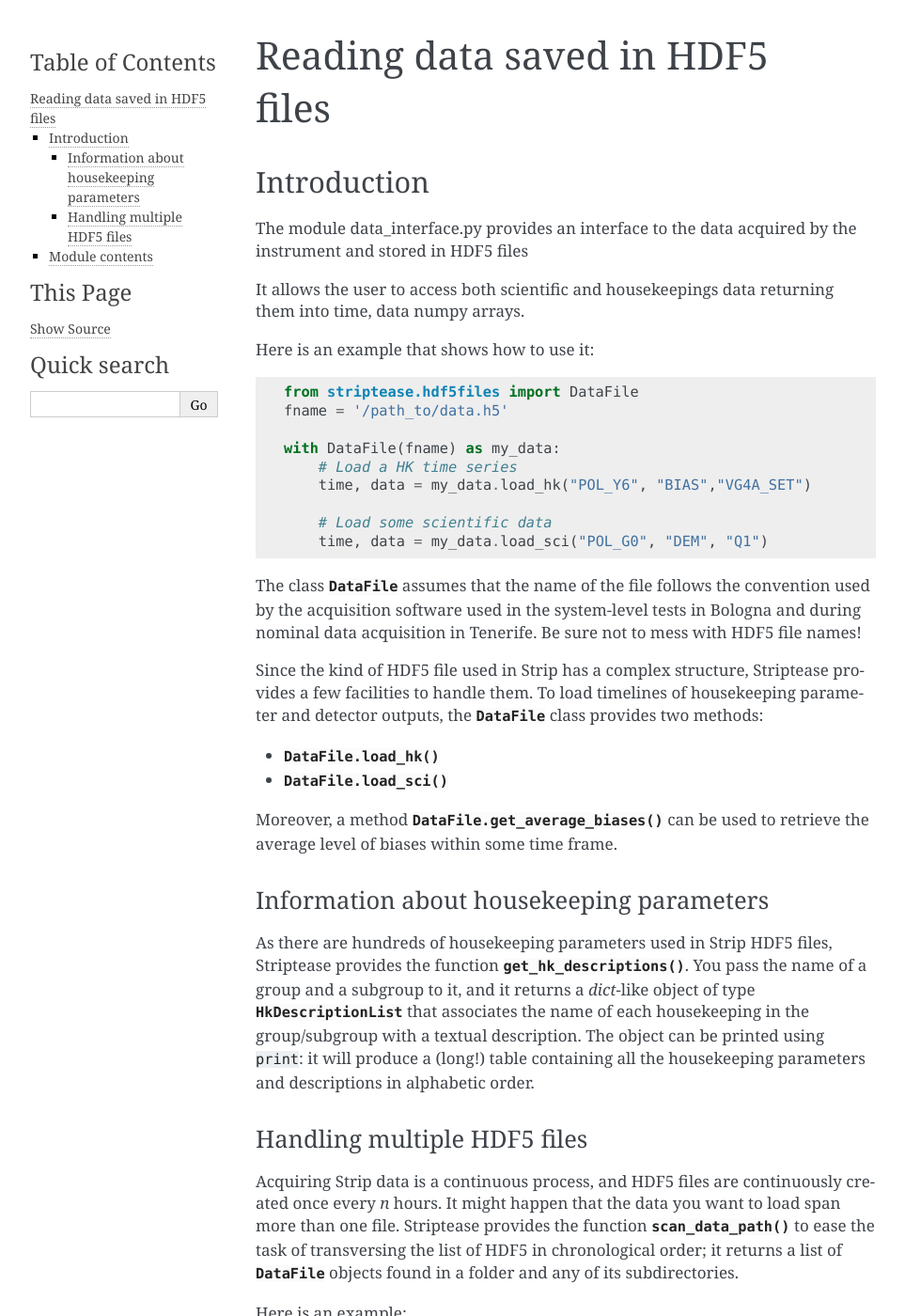
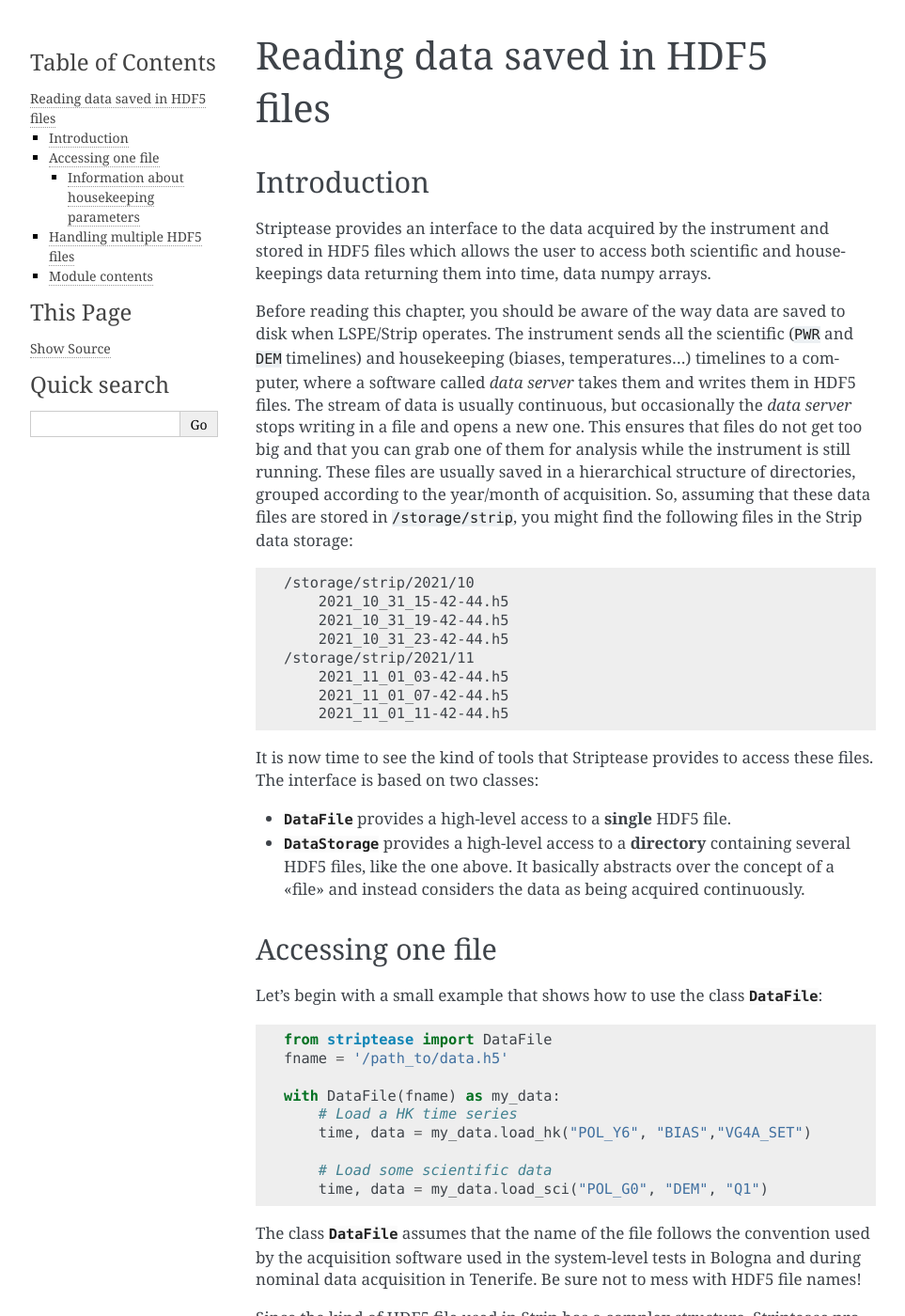
Before and after one commit to lspestrip/striptease, a Sphinx documentation site: the page built from docs/data_interface.rst, in a window 1280 px wide and 1400 px high. Shown: the whole window at 94% size, without its empty margins (148-1111 px from the left). Built offline with Sphinx 7.4.7, drawn with Linux system fonts in a browser that asks for light colours; some of the changed text lies outside the part shown.

Commit message:
Update the documentation

```diff
--- a/docs/data_interface.rst
+++ b/docs/data_interface.rst
@@ -4,15 +4,55 @@
 Introduction
 ------------
 
-The module data_interface.py provides an interface to the data
-acquired by the instrument and stored in HDF5 files
+Striptease provides an interface to the data acquired by the
+instrument and stored in HDF5 files which allows the user to access
+both scientific and housekeepings data returning them into time, data
+numpy arrays.
 
-It allows the user to access both scientific and housekeepings data
-returning them into time, data numpy arrays.
+Before reading this chapter, you should be aware of the way data are
+saved to disk when LSPE/Strip operates. The instrument sends all the
+scientific (``PWR`` and ``DEM`` timelines) and housekeeping (biases,
+temperatures…) timelines to a computer, where a software called *data
+server* takes them and writes them in HDF5 files. The stream of data
+is usually continuous, but occasionally the *data server* stops
+writing in a file and opens a new one. This ensures that files do not
+get too big and that you can grab one of them for analysis while the
+instrument is still running. These files are usually saved in a
+hierarchical structure of directories, grouped according to the
+year/month of acquisition. So, assuming that these data files are
+stored in ``/storage/strip``, you might find the following files in
+the Strip data storage:
 
-Here is an example that shows how to use it::
+.. code-block:: text
 
-    from striptease.hdf5files import DataFile
+  /storage/strip/2021/10
+      2021_10_31_15-42-44.h5
+      2021_10_31_19-42-44.h5
+      2021_10_31_23-42-44.h5
+  /storage/strip/2021/11
+      2021_11_01_03-42-44.h5
+      2021_11_01_07-42-44.h5
+      2021_11_01_11-42-44.h5
+
+It is now time to see the kind of tools that Striptease provides to
+access these files. The interface is based on two classes:
+
+- :class:`.DataFile` provides a high-level access to a **single** HDF5
+  file.
+
+- :class:`.DataStorage` provides a high-level access to a
+  **directory** containing several HDF5 files, like the one above. It
+  basically abstracts over the concept of a «file» and instead
+  considers the data as being acquired continuously.
+
+
+Accessing one file
+------------------
+
+Let's begin with a small example that shows how to use the class
+:class:`.DataFile`::
+
+    from striptease import DataFile
     fname = '/path_to/data.h5'
 
     with DataFile(fname) as my_data:
@@ -50,33 +90,62 @@
 produce a (long!) table containing all the housekeeping parameters and
 descriptions in alphabetic order.
 
+
 Handling multiple HDF5 files
-~~~~~~~~~~~~~~~~~~~~~~~~~~~~
+----------------------------
 
-Acquiring Strip data is a continuous process, and HDF5 files are
-continuously created once every `n` hours. It might happen that the
-data you want to load span more than one file. Striptease provides the
-function :func:`.scan_data_path` to ease the task of transversing the
-list of HDF5 in chronological order; it returns a list of
-:class:`.DataFile` objects found in a folder and any of its
-subdirectories.
+It is often the case that the data you are looking for spans more than
+one HDF5 file. In this case, it is a tedious process to read chunks of
+data from several files and knit them together. Luckly, Striptease
+provides the :class:`.DataStorage` class, which implements a database
+of HDF5 files and provides methods for accessing scientific and
+housekeeping data without bothering of which files should be read.
 
 Here is an example::
 
-  from pathlib import Path
-  from striptease.hdf5files import scan_data_path
+  from striptease import DataStorage
 
-  basepath = Path("/storage/mydata/2020")
-  all_files = scan_data_path(basepath)
+  # This call might take some time if you have never used DataStorage
+  # before, as it needs to build an index of all the files
+  ds = DataStorage("/storage/strip")
 
-  # "all_files" is a list of DataFile objects, sorted in chronological
-  # order
+  # Wow! We are reading one whole day of housekeeping data!
+  times, data = ds.load_hk(
+      mjd_range=(59530.0, 59531.0),
+      group="BIAS",
+      subgroup="POL_R0",
+      par="VG1_HK",
+  )
+
+Note that the script provides the range of times as a MJD range; the
+:class:`.DataStorage` object looks in the list of files and decides
+which files contain this information and reads them. The return value
+is the same as for a call to :meth:`.DataFile.load_hk`.
+
+The :class:`.DataStorage` provides the following methods to access
+tags, scientific data and housekeeping parameters:
+
+- :meth:`.DataStorage.get_tags` retrieves a list of tags;
+- :meth:`.DataStorage.load_sci` retrieves scientific timelines;
+- :meth:`.DataStorage.load_hk` retrieves housekeeping timelines.
+
+All these functions accept either a 2-tuple containing the start and
+end MJD or a :class:`.Tag` object that specifies the time range.
 
 
 Module contents
 ----------------------------------
 
-.. automodule:: striptease.hdf5files
-    :members:
-    :undoc-members:
-    :show-inheritance:
+.. autoclass:: striptease.Tag
+
+.. autoclass:: HkDescriptionList
+
+.. autofunction:: find_first_and_last_samples_in_hdf5
+
+.. autofunction:: get_group_subgroup
+
+.. autofunction:: get_hk_descriptions
+
+.. autoclass:: striptease.DataFile
+
+.. autoclass:: striptease.DataStorage
```
